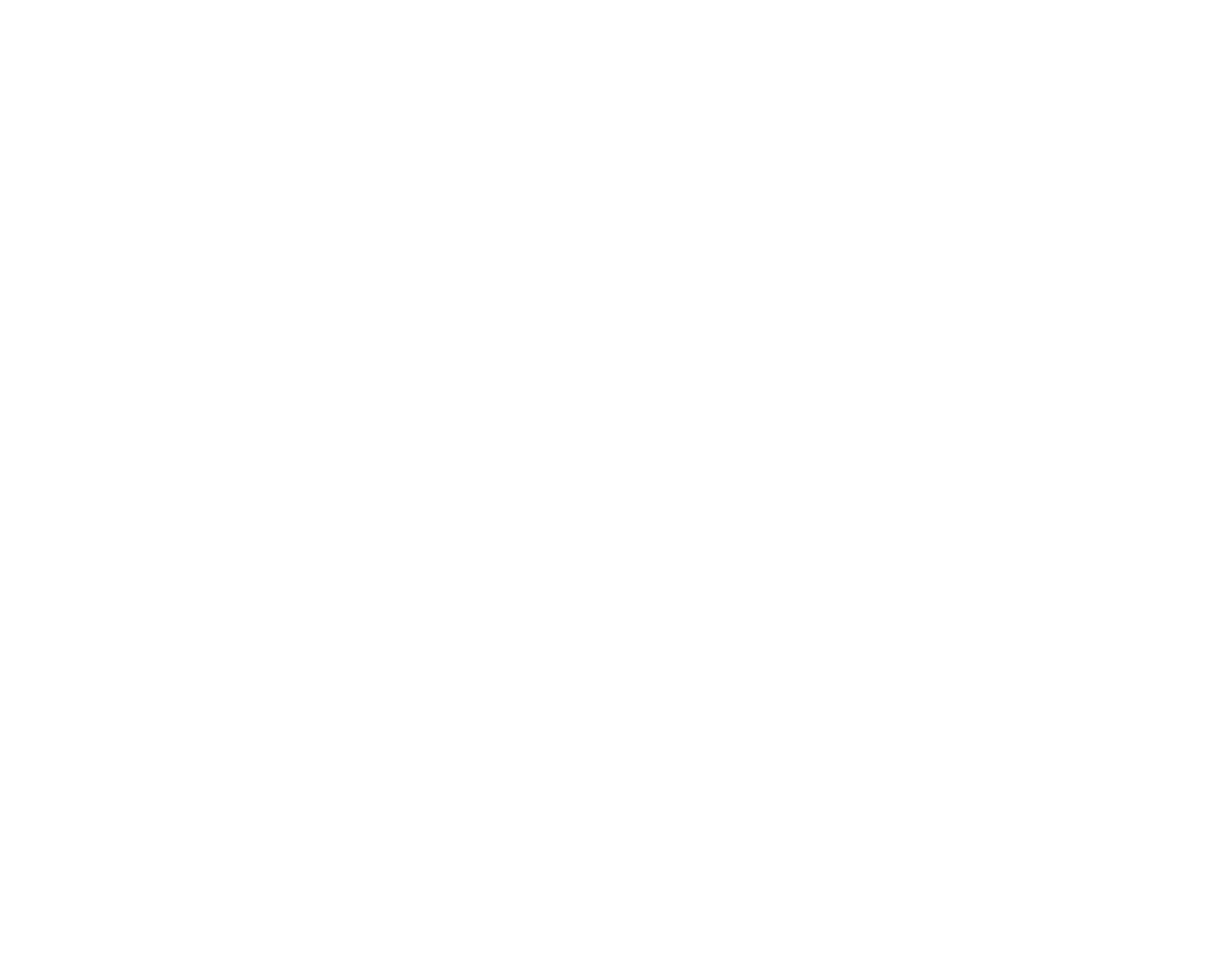
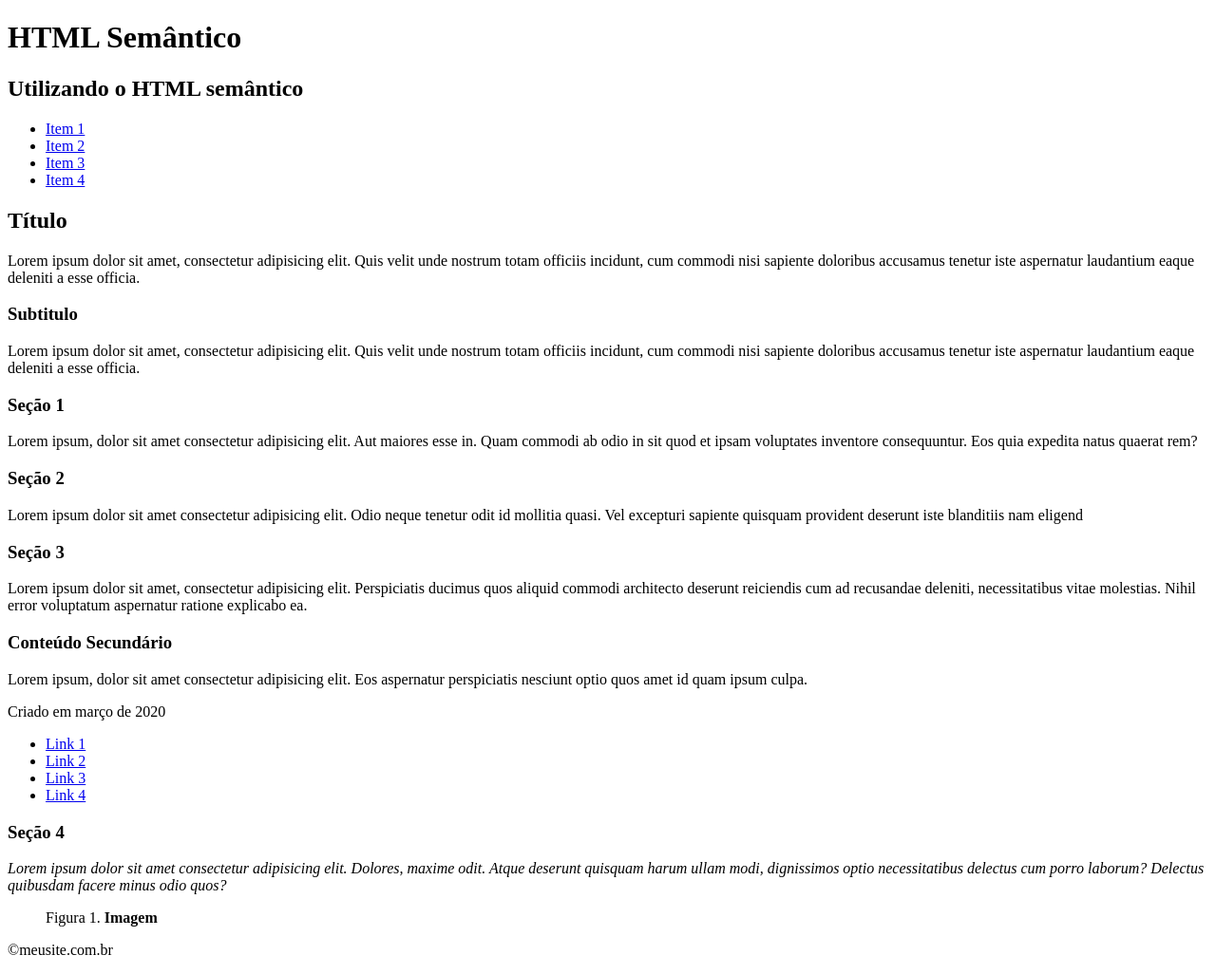
Before and after one commit to Erikomoreira/web-curso, a plain HTML site: page index.html in a window 1280 px wide. Shown: the whole page at 95% size. Before the commit the page ends 800 px from the top, so only its background shows below. Drawn offline with Linux system fonts and the light colour scheme.

Commit message:
Criando uma página com as tags semânticas

```diff
--- a/index.html
+++ b/index.html
@@ -1,5 +1,6 @@
 <!DOCTYPE html>
 <html lang="pt-br">
+
 <head>
     <meta charset="UTF-8">
     <meta name="viewport" content="width=device-width, initial-scale=1.0">
@@ -7,9 +8,161 @@
     <title>Curso</title>
     <link rel="stylesheet" href="css/estilos.css">
 </head>
+
 <body>
 
+    <header>
+
+        <h1>HTML Semântico</h1>
+
+        <h2>Utilizando o HTML semântico</h2>
+
+        <nav>
+
+            <ul>
+
+                <li><a href="#">Item 1 </a></li>
+                <li><a href="#">Item 2 <a></li>
+                <li><a href="#">Item 3 <a></li>
+                <li><a href="#">Item 4 <a></li>
+
+            </ul>
+
+        </nav>
+
+
+
+    </header>
+
+    <main>
+
+        <h2>Título</h2>
+
+        <p>Lorem ipsum dolor sit amet, consectetur adipisicing elit. Quis velit unde nostrum totam officiis
+            incidunt, cum commodi nisi sapiente doloribus accusamus tenetur iste aspernatur laudantium eaque
+            deleniti a esse officia.</p>
+
+        <article>
+
+            <h3>Subtitulo</h3>
+
+            <p>Lorem ipsum dolor sit amet, consectetur adipisicing elit. Quis velit unde nostrum totam officiis
+                incidunt, cum commodi nisi sapiente doloribus accusamus tenetur iste aspernatur laudantium eaque
+                deleniti a esse officia.</p>
+
+        </article>
+
+    </main>
+
+    <section>
+
+        <h3>Seção 1</h3>
+
+        <p>Lorem ipsum, dolor sit amet consectetur adipisicing elit. Aut maiores esse in. Quam commodi ab odio in
+            sit quod et ipsam voluptates inventore consequuntur. Eos quia expedita natus quaerat rem?</p>
+
+    </section>
+
+    <section>
+
+        <article>
+
+            <h3>Seção 2</h3>
+
+            <p>Lorem ipsum dolor sit amet consectetur adipisicing elit. Odio neque tenetur odit id mollitia quasi.
+                Vel excepturi sapiente quisquam provident deserunt iste blanditiis nam eligend</p>
+
+        </article>
+
+
+        <article>
+
+            <h3>Seção 3</h3>
+
+
+            <p>Lorem ipsum dolor sit amet, consectetur adipisicing elit. Perspiciatis ducimus quos aliquid commodi
+                architecto deserunt reiciendis cum ad recusandae deleniti, necessitatibus vitae molestias. Nihil
+                error voluptatum aspernatur ratione explicabo ea. </p>
+
+        </article>
+
+    </section>
+
+    <section>
+
+        <article>
+
+            <h3>Conteúdo Secundário</h3>
+
+            <p>Lorem ipsum, dolor sit amet consectetur adipisicing elit. Eos aspernatur perspiciatis nesciunt optio
+                quos amet id quam ipsum culpa.</p>
+
+            <footer>
+                <p>Criado em
+
+                    <time datetime="2020-02-02 13:40">março de 2020</time>
+
+                </p>
+
+            </footer>
+
+        </article>
+
+        <aside>
+
+            <nav>
+
+                <ul>
+
+                    <li><a href="#">Link 1 </a></li>
+                    <li><a href="#">Link 2 <a></li>
+                    <li><a href="#">Link 3 <a></li>
+                    <li><a href="#">Link 4 <a></li>
+
+                </ul>
+
+            </nav>
+
+
+        </aside>
+
+    </section>
+
+    <section>
+
+        <article>
+
+            <h3>Seção 4</h3>
+
+            <p>
+                <cite>
+                    Lorem ipsum dolor sit amet consectetur adipisicing elit. Dolores, maxime odit. Atque deserunt
+                    quisquam harum ullam modi, dignissimos optio necessitatibus delectus cum porro laborum? Delectus
+                    quibusdam facere minus odio quos?
+                </cite>
+            </p>
+
+        </article>
+
+        <figure>
+
+            <im src="image.jpg" alt="Imagem" width="400px"></im>
+
+            <figcaption> Figura 1. <strong>Imagem</strong></figcaption>
+
+        </figure>
+
+    </section>
+
+    <footer>
+
+        <p>&copy;meusite.com.br</p>
+
+
+    </footer>
 
     <script src="javascript/script.js"></script>
+
 </body>
+
 </html>
```
